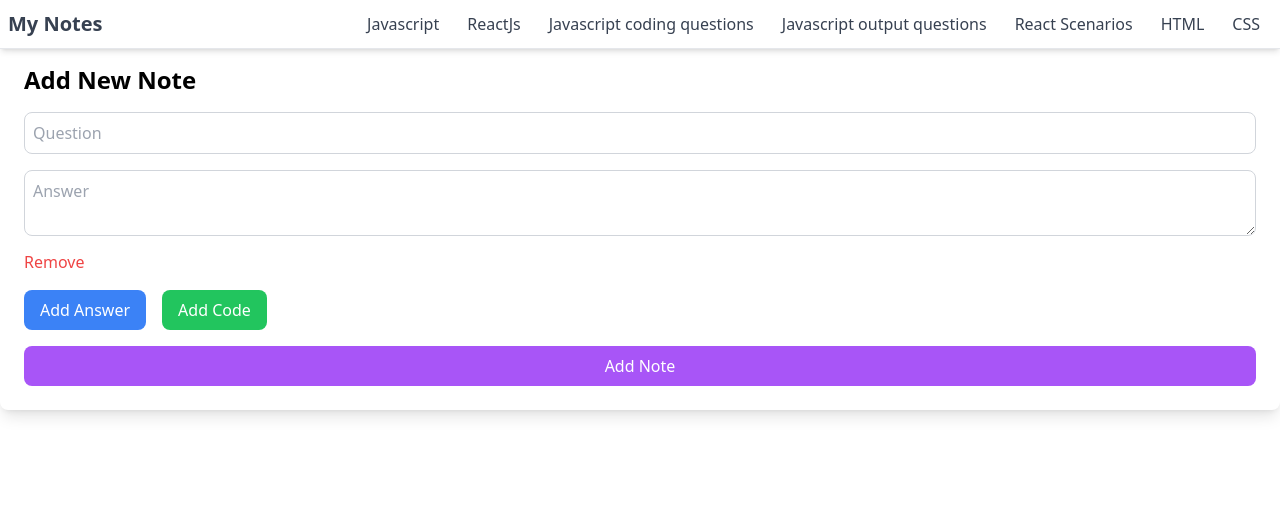
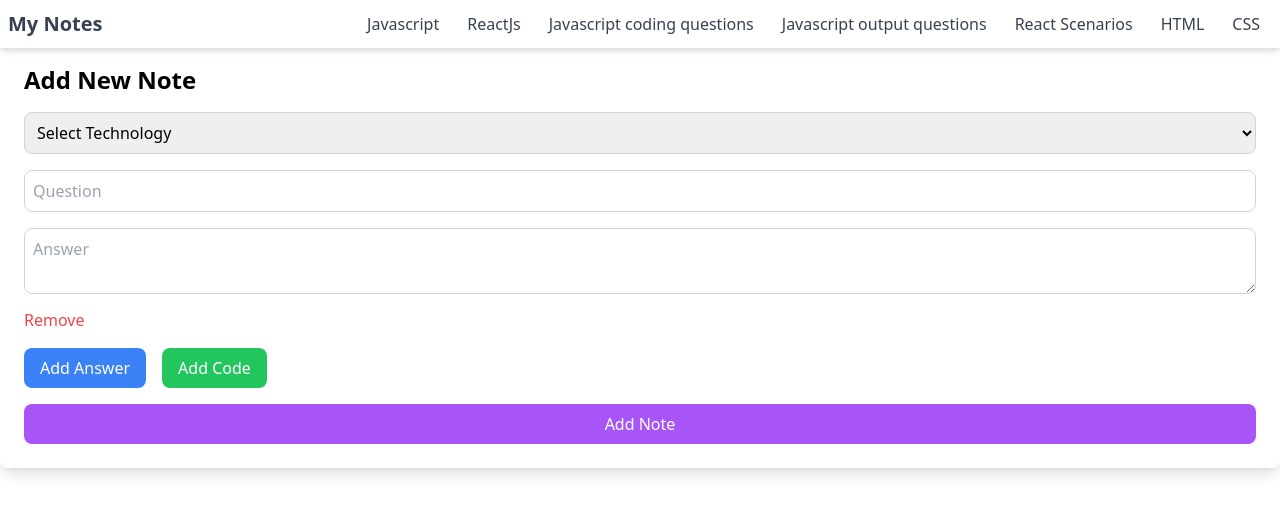
Before and after one commit to ManiKanta9578/NoteCraftr, a Next.js app in the folder client/: page /addNote in a window 1280 px wide. Shown: the top 514 px of the page. Built offline with nearby package versions, Linux system fonts and the light colour scheme.

Commit message:
added technology dropdown

```diff
--- a/client/pages/addNote.js
+++ b/client/pages/addNote.js
@@ -4,7 +4,8 @@ import { createNote } from '../services/api';
 const AddNote = () => {
   const [formData, setFormData] = useState({
     question: '',
-    fields: [{ type: 'answer', value: '' }]
+    fields: [{ type: 'answer', value: '' }],
+    technology: ''
   });
 
   const handleChange = (e, index) => {
@@ -36,17 +37,32 @@ const AddNote = () => {
 
     await createNote({
       question: formData.question,
-      content
+      content,
+      technology: formData.technology // Include technology in the payload
     });
 
     // Reset form to initial state
-    setFormData({ question: '', fields: [{ type: 'answer', value: '' }] });
+    setFormData({ question: '', fields: [{ type: 'answer', value: '' }], technology: '' });
   };
 
   return (
-    <div className=" mx-auto p-6 bg-white shadow-lg rounded-lg mt-10">
+    <div className="mx-auto p-6 bg-white shadow-lg rounded-lg mt-10">
       <h1 className="text-2xl font-semibold mb-4">Add New Note</h1>
       <form onSubmit={handleSubmit}>
+        <select
+          name="technology"
+          value={formData.technology}
+          onChange={(e) => setFormData({ ...formData, technology: e.target.value })}
+          className="w-full border border-gray-300 p-2 mb-4 rounded-lg"
+        >
+          <option value="">Select Technology</option>
+          <option value="React">React</option>
+          <option value="Node.js">Node.js</option>
+          <option value="JavaScript">JavaScript</option>
+          <option value="CSS">CSS</option>
+          <option value="HTML">HTML</option>
+        </select>
+
         <input
           type="text"
           name="question"
```
Also changed, not shown: 2 other files (tests, documents, lock files or other folders).
